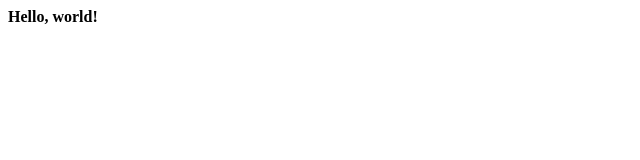
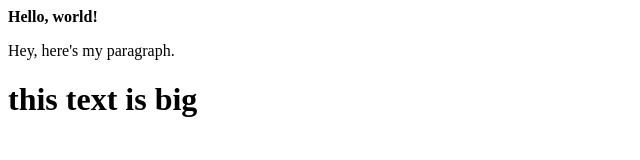
Before and after one commit to glf256/my-first-webpage, a plain HTML site: page index.html in a window 1280 px wide. Shown: the whole page, without its empty margins (0-640 px from the left). Drawn offline with Linux system fonts and the light colour scheme.

Commit message:
added second page

```diff
--- a/index.html
+++ b/index.html
@@ -1 +1,5 @@
 <strong>Hello, world!</strong>
+
+<p>Hey, here's my paragraph.</p>
+
+<h1>this text is big</h1>
```
Also changed, not shown: two.html (added, +1 -0 lines).
